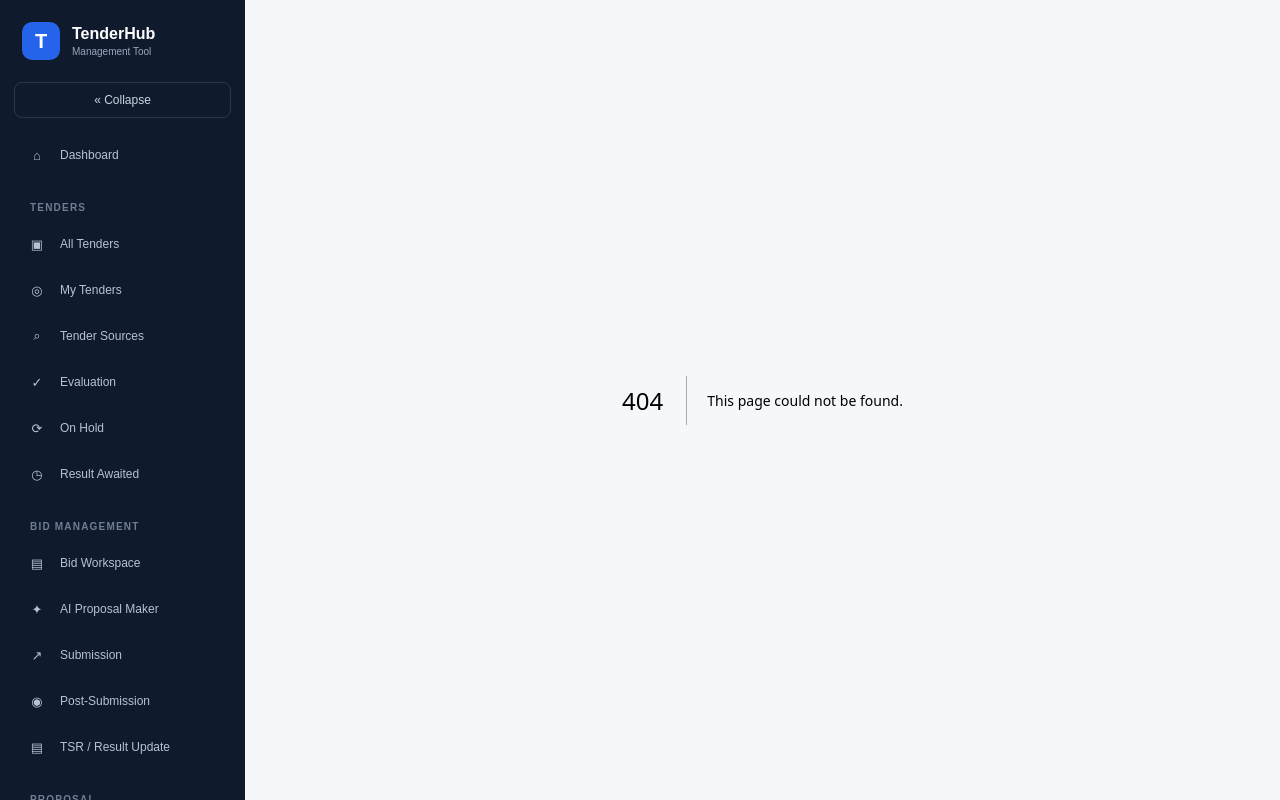
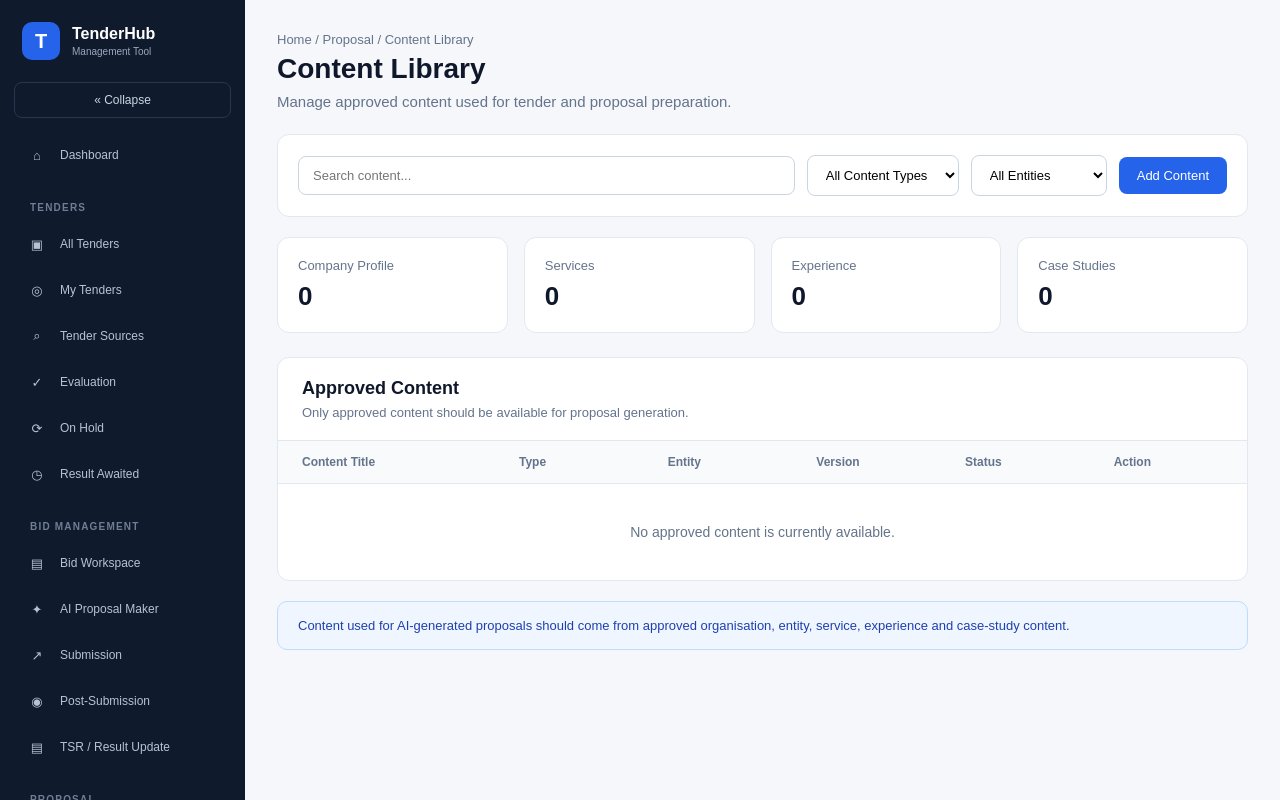
Before and after one commit to pawanmaske-sys/Tender-development-tool, a Next.js app: page /content-library in a window 1280 px wide. Before the commit this address had no page. Shown: the top 800 px of the page. Built offline with nearby package versions, Linux system fonts and the light colour scheme.

Commit message:
Create page.js

```diff
--- /dev/null
+++ b/app/content-library/page.js
@@ -0,0 +1,254 @@
+export default function ContentLibraryPage() {
+  return (
+    <div
+      style={{
+        padding: "32px",
+        minHeight: "100vh",
+        background: "#f5f7fb",
+      }}
+    >
+      {/* PAGE HEADER */}
+      <div style={{ marginBottom: "24px" }}>
+        <div
+          style={{
+            fontSize: "13px",
+            color: "#64748b",
+            marginBottom: "6px",
+          }}
+        >
+          Home / Proposal / Content Library
+        </div>
+
+        <h1
+          style={{
+            margin: 0,
+            fontSize: "28px",
+            color: "#0f172a",
+          }}
+        >
+          Content Library
+        </h1>
+
+        <p
+          style={{
+            marginTop: "8px",
+            marginBottom: 0,
+            color: "#64748b",
+            fontSize: "15px",
+          }}
+        >
+          Manage approved content used for tender and proposal preparation.
+        </p>
+      </div>
+
+      {/* SEARCH / FILTER */}
+      <div
+        style={{
+          background: "#ffffff",
+          border: "1px solid #e2e8f0",
+          borderRadius: "12px",
+          padding: "20px",
+          marginBottom: "20px",
+          display: "flex",
+          gap: "12px",
+          alignItems: "center",
+          flexWrap: "wrap",
+        }}
+      >
+        <input
+          type="text"
+          placeholder="Search content..."
+          style={{
+            flex: "1",
+            minWidth: "240px",
+            padding: "11px 14px",
+            border: "1px solid #cbd5e1",
+            borderRadius: "8px",
+            fontSize: "13px",
+            outline: "none",
+          }}
+        />
+
+        <select
+          style={{
+            padding: "11px 14px",
+            border: "1px solid #cbd5e1",
+            borderRadius: "8px",
+            fontSize: "13px",
+            background: "#ffffff",
+          }}
+        >
+          <option>All Content Types</option>
+          <option>Company Profile</option>
+          <option>Service</option>
+          <option>Experience</option>
+          <option>Case Study</option>
+          <option>Other</option>
+        </select>
+
+        <select
+          style={{
+            padding: "11px 14px",
+            border: "1px solid #cbd5e1",
+            borderRadius: "8px",
+            fontSize: "13px",
+            background: "#ffffff",
+          }}
+        >
+          <option>All Entities</option>
+          <option>Satguru Group</option>
+          <option>Satguru Travel</option>
+          <option>Other</option>
+        </select>
+
+        <button
+          type="button"
+          style={{
+            padding: "11px 18px",
+            border: "none",
+            borderRadius: "8px",
+            background: "#2563eb",
+            color: "#ffffff",
+            fontSize: "13px",
+            cursor: "pointer",
+          }}
+        >
+          Add Content
+        </button>
+      </div>
+
+      {/* CONTENT CATEGORIES */}
+      <div
+        style={{
+          display: "grid",
+          gridTemplateColumns: "repeat(4, minmax(0, 1fr))",
+          gap: "16px",
+          marginBottom: "24px",
+        }}
+      >
+        {[
+          ["Company Profile", "0"],
+          ["Services", "0"],
+          ["Experience", "0"],
+          ["Case Studies", "0"],
+        ].map(([title, value]) => (
+          <div
+            key={title}
+            style={{
+              background: "#ffffff",
+              border: "1px solid #e2e8f0",
+              borderRadius: "12px",
+              padding: "20px",
+            }}
+          >
+            <div
+              style={{
+                fontSize: "13px",
+                color: "#64748b",
+              }}
+            >
+              {title}
+            </div>
+
+            <div
+              style={{
+                marginTop: "8px",
+                fontSize: "26px",
+                fontWeight: "700",
+                color: "#0f172a",
+              }}
+            >
+              {value}
+            </div>
+          </div>
+        ))}
+      </div>
+
+      {/* CONTENT REGISTER */}
+      <div
+        style={{
+          background: "#ffffff",
+          border: "1px solid #e2e8f0",
+          borderRadius: "12px",
+          overflow: "hidden",
+        }}
+      >
+        <div
+          style={{
+            padding: "20px 24px",
+            borderBottom: "1px solid #e2e8f0",
+          }}
+        >
+          <h2
+            style={{
+              margin: 0,
+              fontSize: "18px",
+              color: "#0f172a",
+            }}
+          >
+            Approved Content
+          </h2>
+
+          <p
+            style={{
+              margin: "6px 0 0",
+              color: "#64748b",
+              fontSize: "13px",
+            }}
+          >
+            Only approved content should be available for proposal generation.
+          </p>
+        </div>
+
+        {/* TABLE HEADER */}
+        <div
+          style={{
+            display: "grid",
+            gridTemplateColumns: "1.5fr 1fr 1fr 1fr 1fr 0.8fr",
+            gap: "12px",
+            padding: "14px 24px",
+            background: "#f8fafc",
+            borderBottom: "1px solid #e2e8f0",
+            fontSize: "12px",
+            fontWeight: "600",
+            color: "#64748b",
+          }}
+        >
+          <div>Content Title</div>
+          <div>Type</div>
+          <div>Entity</div>
+          <div>Version</div>
+          <div>Status</div>
+          <div>Action</div>
+        </div>
+
+        <div
+          style={{
+            padding: "40px 24px",
+            textAlign: "center",
+            color: "#64748b",
+            fontSize: "14px",
+          }}
+        >
+          No approved content is currently available.
+        </div>
+      </div>
+
+      {/* GOVERNANCE NOTE */}
+      <div
+        style={{
+          marginTop: "20px",
+          padding: "16px 20px",
+          borderRadius: "10px",
+          background: "#eff6ff",
+          border: "1px solid #bfdbfe",
+          color: "#1e40af",
+          fontSize: "13px",
+        }}
+      >
+        Content used for AI-generated proposals should come from approved
+        organisation, entity, service, experience and case-study content.
+      </div>
+    </div>
+  );
+}
```
